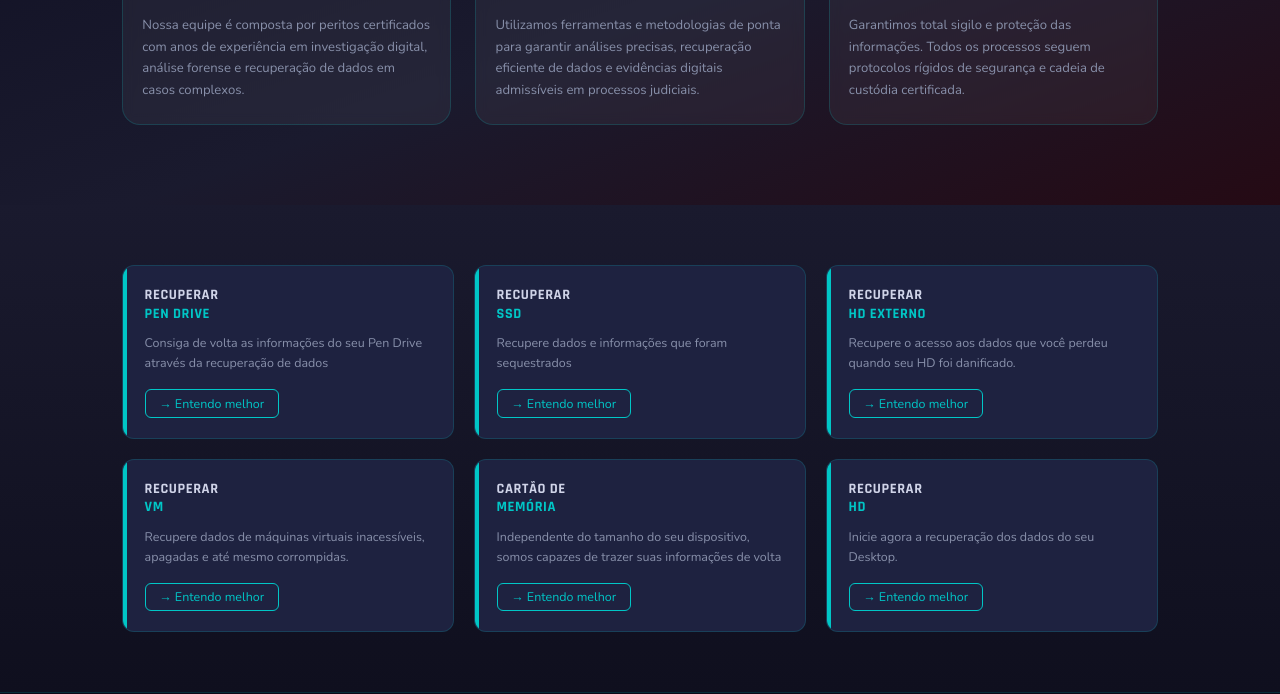
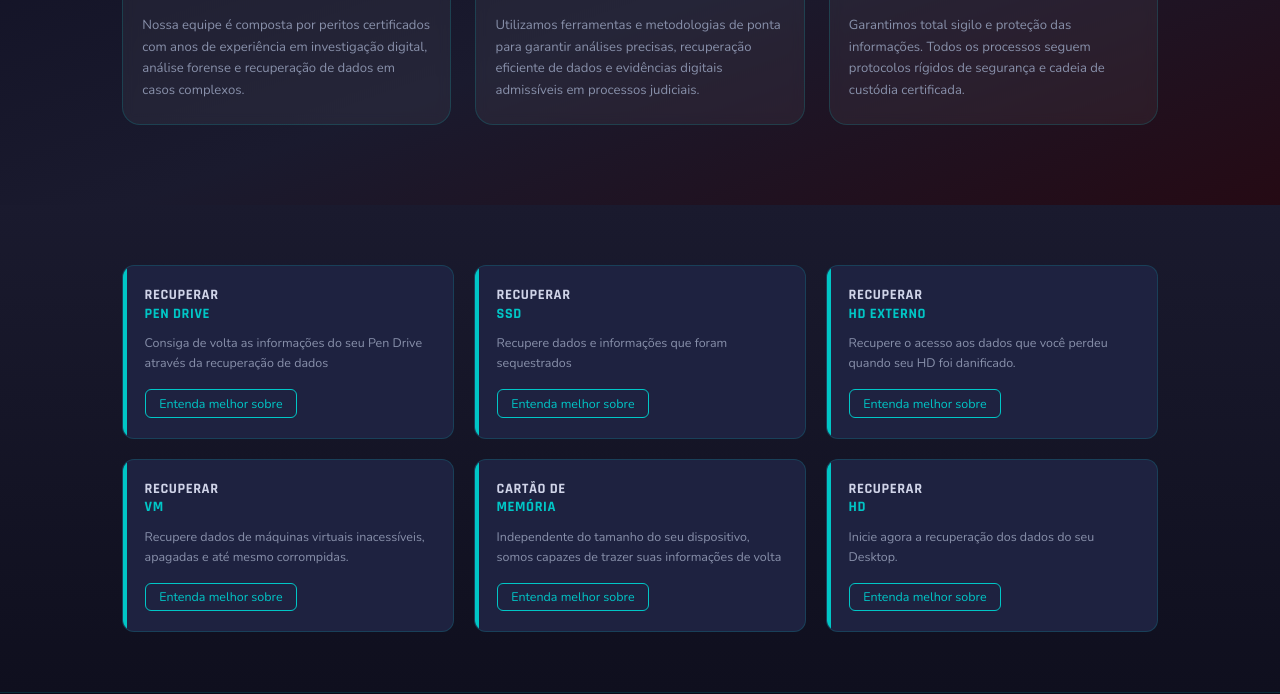
Before and after one commit to GustavoDev-07/pericia, a plain HTML site: page frontend/html/inicio.html in a window 1280 px wide. Shown: the part 1819-2513 px from the top of the page. Drawn offline with nearby package versions, Linux system fonts and the light colour scheme.

Commit message:
feito o que o senhor solicitou

```diff
--- a/frontend/html/inicio.html
+++ b/frontend/html/inicio.html
@@ -186,7 +186,7 @@
                         <div class="card-rec-body">
                             <h4>RECUPERAR<br><span>PEN DRIVE</span></h4>
                             <p>Consiga de volta as informações do seu Pen Drive através da recuperação de dados</p>
-                            <button class="btn-entendo">→ Entendo melhor</button>
+                            <a href="http://127.0.0.1:3000/frontend/html/servicos.html?vscode-livepreview=true"><button class="btn-entendo">Entenda melhor sobre</button></a>
                         </div>
                     </div>
                     <div class="card-recuperacao">
@@ -194,7 +194,7 @@
                         <div class="card-rec-body">
                             <h4>RECUPERAR<br><span>SSD</span></h4>
                             <p>Recupere dados e informações que foram sequestrados</p>
-                            <button class="btn-entendo">→ Entendo melhor</button>
+                            <a href="http://127.0.0.1:3000/frontend/html/servicos.html?vscode-livepreview=true"><button class="btn-entendo">Entenda melhor sobre</button></a>
                         </div>
                     </div>
                     <div class="card-recuperacao">
@@ -202,7 +202,7 @@
                         <div class="card-rec-body">
                             <h4>RECUPERAR<br><span>HD EXTERNO</span></h4>
                             <p>Recupere o acesso aos dados que você perdeu quando seu HD foi danificado.</p>
-                            <button class="btn-entendo">→ Entendo melhor</button>
+                            <a href="http://127.0.0.1:3000/frontend/html/servicos.html?vscode-livepreview=true"><button class="btn-entendo">Entenda melhor sobre</button></a>
                         </div>
                     </div>
                     <div class="card-recuperacao">
@@ -210,7 +210,7 @@
                         <div class="card-rec-body">
                             <h4>RECUPERAR<br><span>VM</span></h4>
                             <p>Recupere dados de máquinas virtuais inacessíveis, apagadas e até mesmo corrompidas.</p>
-                            <button class="btn-entendo">→ Entendo melhor</button>
+                            <a href="http://127.0.0.1:3000/frontend/html/servicos.html?vscode-livepreview=true"><button class="btn-entendo">Entenda melhor sobre</button></a>
                         </div>
                     </div>
                     <div class="card-recuperacao">
@@ -218,7 +218,7 @@
                         <div class="card-rec-body">
                             <h4>CARTÃO DE<br><span>MEMÓRIA</span></h4>
                             <p>Independente do tamanho do seu dispositivo, somos capazes de trazer suas informações de volta</p>
-                            <button class="btn-entendo">→ Entendo melhor</button>
+                            <a href="http://127.0.0.1:3000/frontend/html/servicos.html?vscode-livepreview=true"><button class="btn-entendo">Entenda melhor sobre</button></a>
                         </div>
                     </div>
                     <div class="card-recuperacao">
@@ -226,7 +226,7 @@
                         <div class="card-rec-body">
                             <h4>RECUPERAR<br><span>HD</span></h4>
                             <p>Inicie agora a recuperação dos dados do seu Desktop.</p>
-                            <button class="btn-entendo">→ Entendo melhor</button>
+                            <a href="http://127.0.0.1:3000/frontend/html/servicos.html?vscode-livepreview=true"><button class="btn-entendo">Entenda melhor sobre</button></a>
                         </div>
                     </div>
                 </div>
--- a/frontend/js/cadastro.js
+++ b/frontend/js/cadastro.js
@@ -1,7 +1,3 @@
-/* ============================================
-   cadastro.js – Perícia Fiducia
-   Validação + navegação do formulário de cadastro
-   ============================================ */
 
 // ── Injeta CSS de extras automaticamente ────
 (function injectCSS() {
```
Also changed, not shown: frontend/html/servicos.html (added, +14 -0 lines), frontend/css/servicos.css (added), frontend/js/servicos.js (added), frontend/js/servicos_solicitados.js (deleted).
